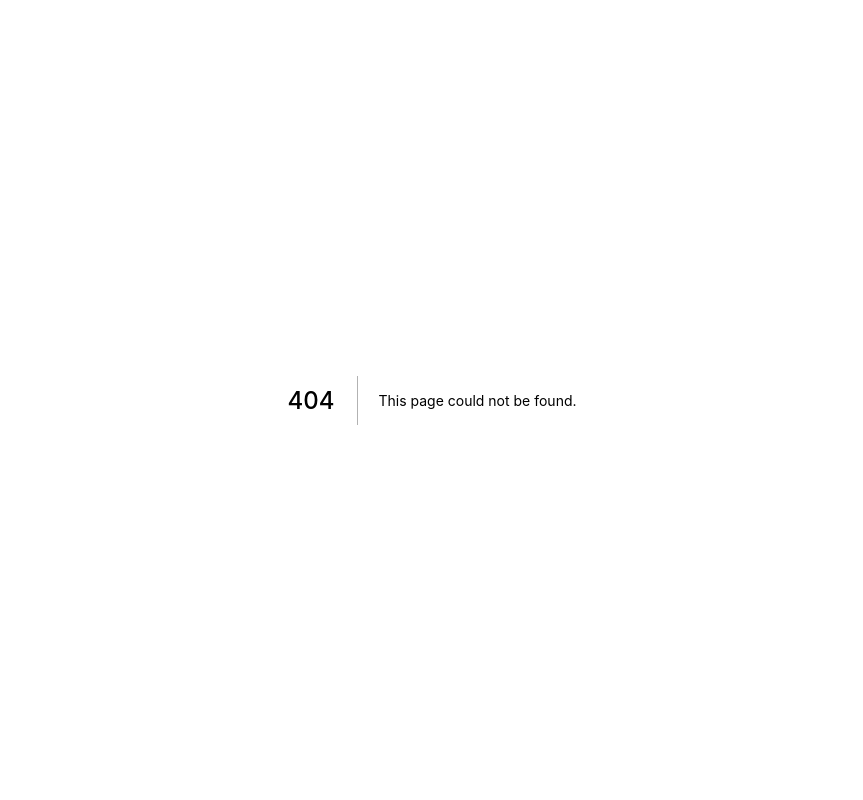
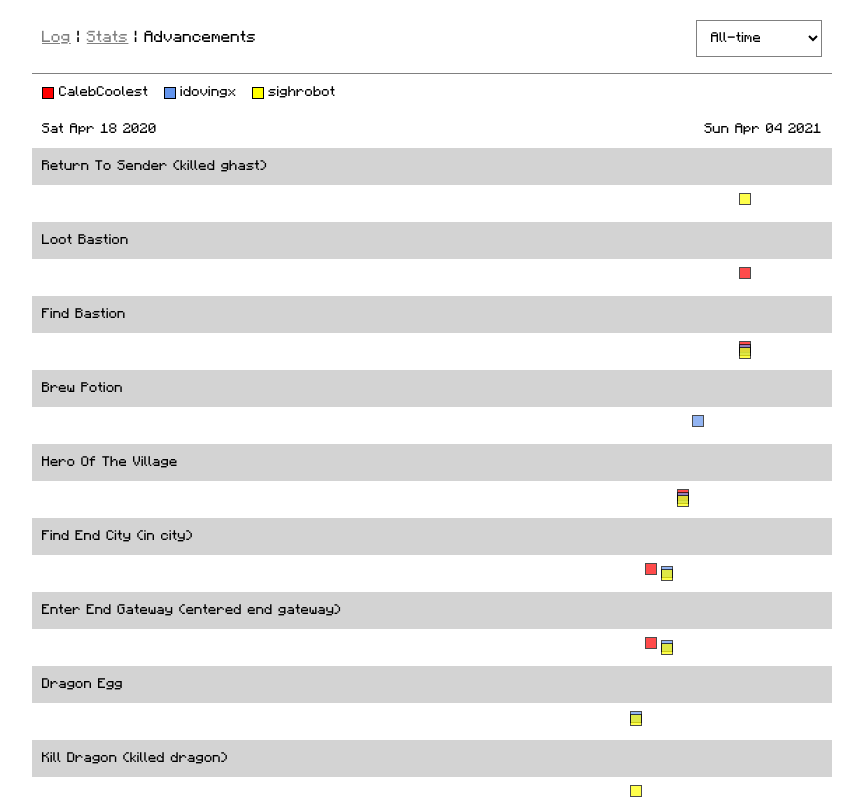
Before and after one commit to sighrobot/minegraphed, a Next.js app: page /advancements in a window 1280 px wide. Before the commit this address had no page. Shown: the top 800 px of the page, without its empty margins (208-1071 px from the left). Built offline with nearby package versions, Linux system fonts and the light colour scheme.

Commit message:
add advancements viz

```diff
--- a/components/container.js
+++ b/components/container.js
@@ -11,14 +11,18 @@ const Container = ({ children, isPadded = true, useDate = false }) => {
       <header>
         <nav>
           <Link href="/">
-            <a className={router.pathname === '/' ? 'active' : ''}>
-              Adventure Log
-            </a>
+            <a className={router.pathname === '/' ? 'active' : ''}>Log</a>
           </Link>{' '}
           |{' '}
           <Link href="/stats">
             <a className={router.pathname === '/stats' ? 'active' : ''}>
-              Game Stats
+              Stats
+            </a>
+          </Link>{' '}
+          |{' '}
+          <Link href="/advancements">
+            <a className={router.pathname === '/advancements' ? 'active' : ''}>
+              Advancements
             </a>
           </Link>
         </nav>
--- /dev/null
+++ b/lib/build-adv.js
@@ -0,0 +1,65 @@
+import { mapValues, orderBy } from 'lodash'
+const { PLAYER_IDS } = require('lib/constants')
+
+export const buildAdv = () => {
+  const players = mapValues(PLAYER_IDS, (id) =>
+    require(`../advancements/${id}.json`),
+  )
+
+  const stats = {}
+
+  const playerKeys = Object.keys(players)
+
+  let min = new Date().toISOString()
+  let max = '1899-01-01'
+  const sessionMap = {}
+
+  playerKeys.forEach((player) => {
+    const statTypes = players[player]
+    const statTypeKeys = Object.keys(statTypes)
+
+    statTypeKeys.forEach((statTypeKey) => {
+      const simpleStatTypeKey = statTypeKey.replace(/minecraft:/g, '')
+
+      if (simpleStatTypeKey !== 'DataVersion') {
+        const playerStats = statTypes[statTypeKey]
+        const statKeys = Object.keys(playerStats.criteria || {})
+
+        if (!stats[simpleStatTypeKey]) {
+          stats[simpleStatTypeKey] = { criteria: {} }
+        }
+
+        if (stats[simpleStatTypeKey].done) {
+          stats[simpleStatTypeKey].done[player] = playerStats.done
+        } else {
+          stats[simpleStatTypeKey].done = { [player]: playerStats.done }
+        }
+
+        statKeys.forEach((statKey) => {
+          const simpleStatKey = statKey.replace(/minecraft:/g, '')
+
+          sessionMap[playerStats.criteria[statKey].slice(0, 10)] = 1
+
+          if (playerStats.criteria[statKey] < min) {
+            min = playerStats.criteria[statKey]
+          }
+
+          if (playerStats.criteria[statKey] > max) {
+            max = playerStats.criteria[statKey]
+          }
+
+          if (stats[simpleStatTypeKey].criteria[simpleStatKey]) {
+            stats[simpleStatTypeKey].criteria[simpleStatKey][player] =
+              playerStats.criteria[statKey]
+          } else {
+            stats[simpleStatTypeKey].criteria[simpleStatKey] = {
+              [player]: playerStats.criteria[statKey],
+            }
+          }
+        })
+      }
+    })
+  })
+
+  return { stats, min, max, sessions: orderBy(Object.keys(sessionMap)) }
+}
--- a/lib/constants.js
+++ b/lib/constants.js
@@ -6,6 +6,8 @@ module.exports = {
     idovingx: '1e84adf7-b91a-4000-a5dd-fd847d910265',
     sighrobot: '036a0489-aad6-4c44-9a5e-31b7ba41d490',
   },
+
+  PLAYER_COLORS: ['red', 'cornflowerblue', 'yellow'],
 
   SESSIONS: [
     '2021-04-04',
--- /dev/null
+++ b/pages/advancements.js
@@ -0,0 +1,116 @@
+import Container from 'components/container'
+import { buildAdv } from 'lib/build-adv'
+import { PLAYER_IDS, PLAYER_COLORS } from 'lib/constants'
+import { pretty } from 'lib/format'
+import { orderBy, startCase } from 'lodash'
+import React from 'react'
+
+const adv = buildAdv()
+
+const { min, max } = adv
+
+const players = Object.keys(PLAYER_IDS)
+
+const startDate = new Date(min)
+const start = startDate.getTime()
+const endDate = new Date(max)
+const end = endDate.getTime()
+const span = end - start
+
+export default () => {
+  const [width, setWidth] = React.useState(0)
+  React.useEffect(() => {
+    setWidth(Math.min(window.innerWidth, 800))
+  }, [])
+  const getPos = (t) => {
+    const time = new Date(t).getTime()
+
+    return ((time - start) / span) * (width - 12)
+  }
+
+  return (
+    <Container isPadded={false} useDate>
+      <div className="legend">
+        {players.map((p) => (
+          <div key={p}>
+            <mark
+              style={{
+                display: 'block',
+                background: PLAYER_COLORS[players.indexOf(p)],
+                height: '12px',
+                width: '12px',
+              }}
+            />
+            {p}
+          </div>
+        ))}
+      </div>
+
+      <div className="timeline">
+        <div>{startDate.toDateString()}</div>
+        <div>{endDate.toDateString()}</div>
+      </div>
+
+      <div className="advancements">
+        {orderBy(
+          Object.keys(adv.stats).filter((a) => !a.startsWith('recipes/')),
+          (k) => {
+            const firstKey = Object.keys(adv.stats[k].criteria)[0]
+            const firstPlayer = Object.keys(adv.stats[k].criteria[firstKey])[0]
+            return adv.stats[k].criteria[firstKey][firstPlayer]
+          },
+          'desc',
+        ).map((k) => {
+          const { criteria } = adv.stats[k]
+          const cKeys = Object.keys(criteria)
+          const niceK = k.split('/')[1]
+
+          return (
+            <div className="advancement" key={k}>
+              <div className="advancement-name">
+                {niceK !== 'root'
+                  ? startCase(pretty(niceK))
+                  : startCase(pretty(cKeys[0]))}
+                {niceK !== 'root' &&
+                  cKeys.length === 1 &&
+                  !niceK.includes(cKeys[0]) &&
+                  !cKeys[0].includes(niceK) &&
+                  ` (${pretty(cKeys[0])})`}
+              </div>
+
+              {orderBy(
+                Object.keys(criteria),
+                (c) => criteria[c][Object.keys(criteria[c])[0]],
+                'desc',
+              ).map((c, _, arr) => {
+                return (
+                  <div key={c} className="criterion">
+                    {arr.length > 1 && (
+                      <div className="criterion-name">
+                        {startCase(pretty(c))}
+                      </div>
+                    )}
+                    <div className="criterion-collection">
+                      {Object.keys(criteria[c]).map((p, idx) => {
+                        return (
+                          <mark
+                            key={p}
+                            style={{
+                              left: `${getPos(criteria[c][p])}px`,
+                              top: `${8 + idx * 3}px`,
+                              background: PLAYER_COLORS[players.indexOf(p)],
+                            }}
+                          />
+                        )
+                      })}
+                    </div>
+                  </div>
+                )
+              })}
+            </div>
+          )
+        })}
+      </div>
+    </Container>
+  )
+}
--- a/pages/stats.js
+++ b/pages/stats.js
@@ -1,7 +1,6 @@
 import React from 'react'
 import Container from 'components/container'
 import Seg from 'components/seg'
-import DateFilter from 'components/date-filter'
 import Head from 'next/head'
 
 import Table from 'components/table'
--- a/public/style.css
+++ b/public/style.css
@@ -284,6 +284,89 @@ summary h3 {
   /* margin-top: px; */
 }
 
+.disc {
+  display: flex;
+  align-items: center;
+}
+
+.disc > div {
+  flex-shrink: 0;
+}
+
+.advancement {
+  font-size: 14px;
+}
+
+.advancement-name {
+  background: lightgray;
+  padding: 0 10px;
+  height: 37px;
+  position: sticky;
+  top: 74px;
+  display: flex;
+  align-items: center;
+  z-index: 3;
+}
+
+.criterion-name {
+  background: rgba(0, 0, 0, 0.025);
+  height: 14px;
+  font-size: 12px;
+  padding: 0 10px;
+}
+
+.criterion-collection {
+  position: relative;
+  height: 37px;
+}
+.criterion-collection:hover {
+  background: rgba(255, 255, 0, 0.1);
+}
+.criterion-collection mark {
+  left: 0;
+  position: absolute;
+  width: 12px;
+  height: 12px;
+  opacity: 0.7;
+  border: 1px solid black;
+  background: black;
+}
+
+.timeline {
+  font-size: 14px;
+  padding: 0 10px;
+  position: sticky;
+  height: 37px;
+  top: 37px;
+  background: white;
+  z-index: 5;
+  display: flex;
+  align-items: center;
+  justify-content: space-between;
+}
+
+.legend {
+  display: flex;
+  height: 37px;
+  top: 0;
+  position: sticky;
+  z-index: 6;
+  background: white;
+  padding: 0 10px;
+  font-size: 14px;
+}
+
+.legend > div {
+  display: flex;
+  align-items: center;
+  margin-right: 15px;
+}
+
+.legend > div mark {
+  margin-right: 5px;
+  border: 1px solid black;
+}
+
 @media (prefers-color-scheme: dark) {
   body {
     background: black;
@@ -294,8 +377,27 @@ summary h3 {
     background: rgba(255, 255, 255, 0.01);
   }
 
+  mark {
+    border-color: white !important;
+  }
+
   a.active {
     color: white;
+  }
+  .timeline {
+    background: #333;
+  }
+
+  .legend {
+    background: #444;
+  }
+
+  .advancement-name {
+    background: #222;
+  }
+
+  .criterion-name {
+    background: #111;
   }
 
   tr.heading {
@@ -334,12 +436,3 @@ summary h3 {
     color: white;
   }
 }
-
-.disc {
-  display: flex;
-  align-items: center;
-}
-
-.disc > div {
-  flex-shrink: 0;
-}
```
